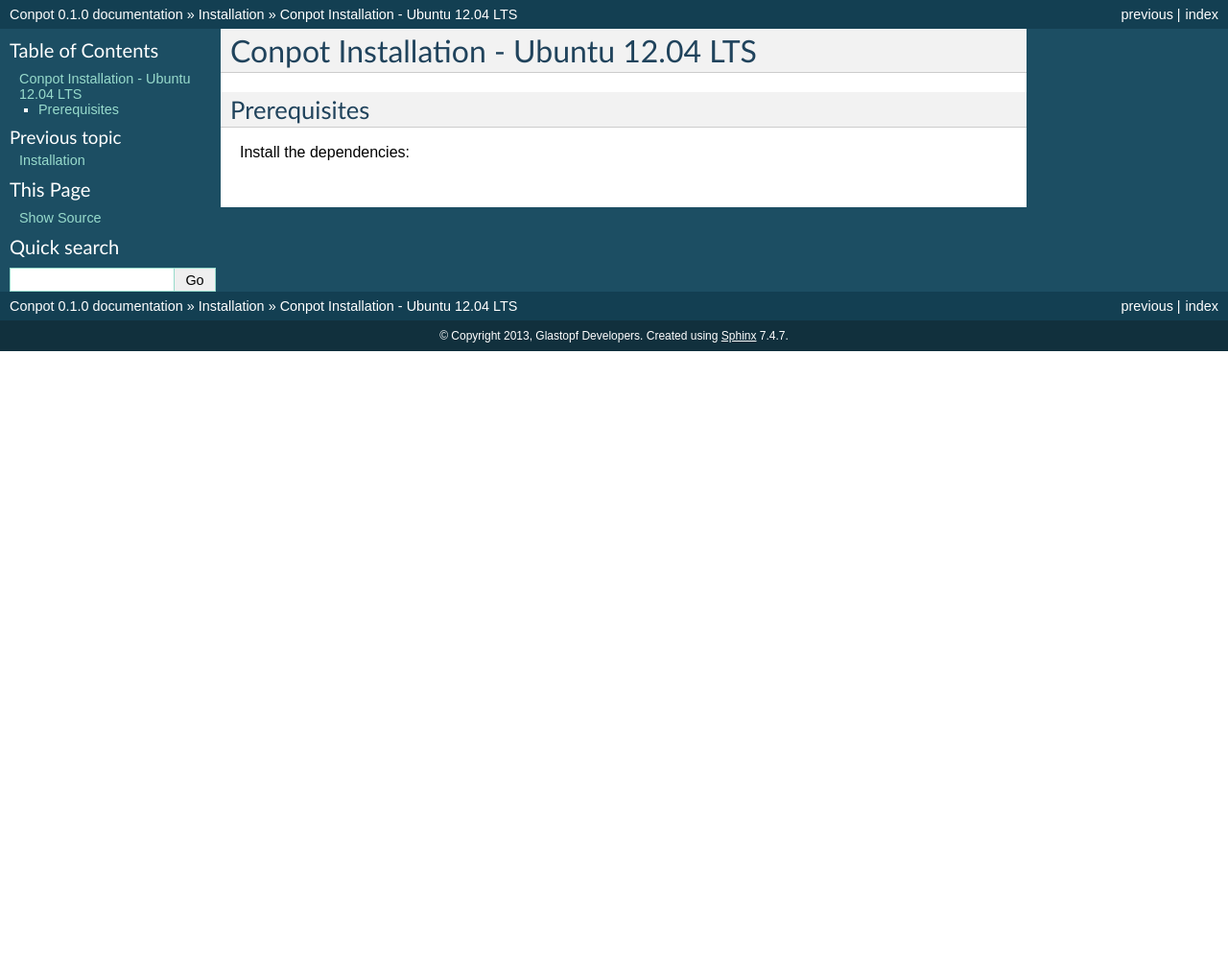
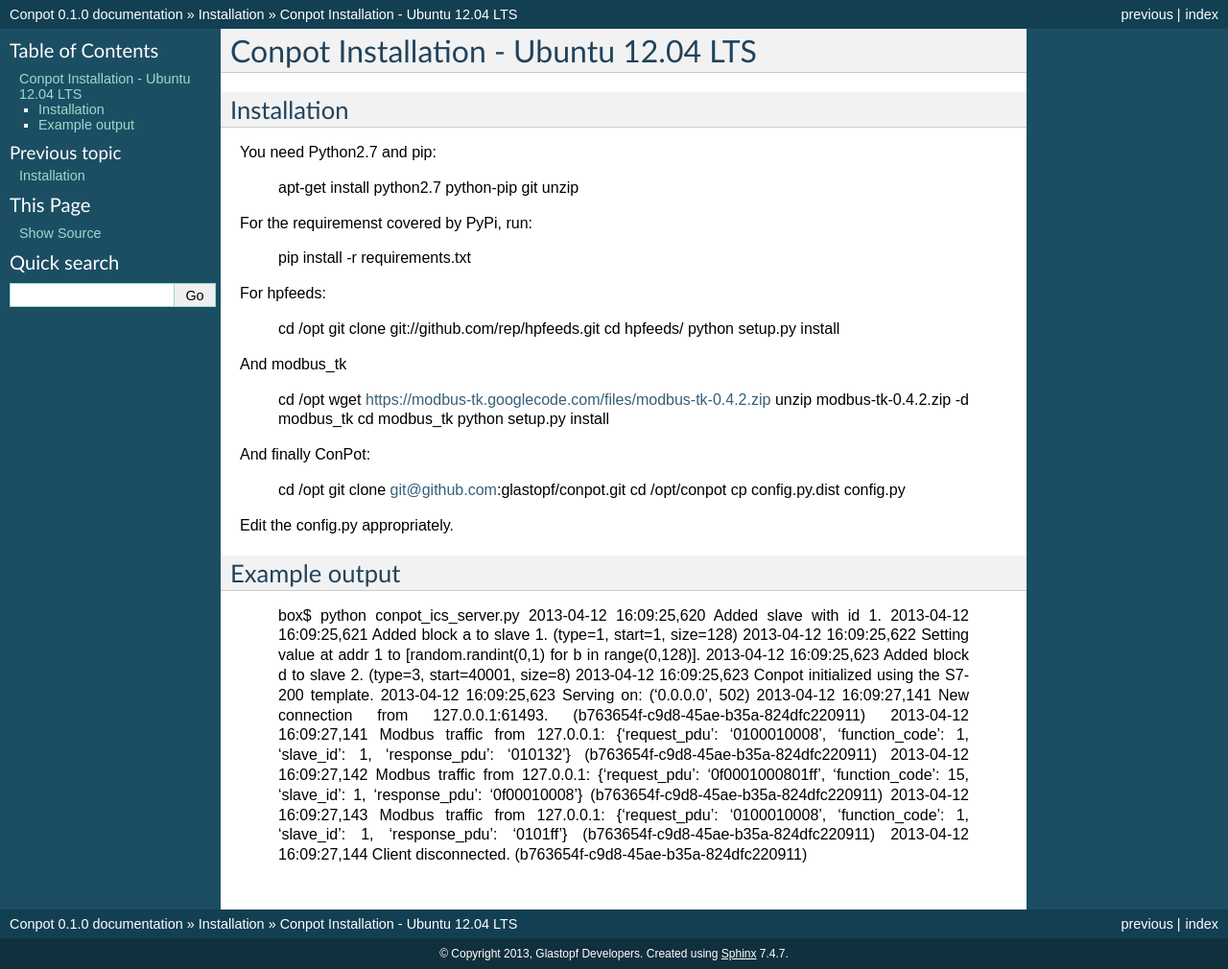
Before and after one commit to logictitans/PLC-conpot, a Sphinx documentation site: the page built from docs/source/installation/installation_ubuntu.rst, in a window 1280 px wide. Shown: the whole page at 96% size. Built offline with Sphinx 7.4.7, drawn with Linux system fonts in a browser that asks for light colours; before the commit the page ends 900 px from its top, so only the background shows below that.

Commit message:
Update installation_ubuntu.rst
Needs some better formatting

```diff
--- a/docs/source/installation/installation_ubuntu.rst
+++ b/docs/source/installation/installation_ubuntu.rst
@@ -1,9 +1,53 @@
 Conpot Installation - Ubuntu 12.04 LTS
---------------------------------------
+======================================
 
+Installation
+------------
 
+You need Python2.7 and pip:
 
-Prerequisites
-=============
+    apt-get install python2.7 python-pip git unzip
 
-Install the dependencies::
+For the requiremenst covered by PyPi, run:
+
+    pip install -r requirements.txt
+
+For hpfeeds:
+
+    cd /opt
+    git clone git://github.com/rep/hpfeeds.git
+    cd hpfeeds/
+    python setup.py install
+
+And modbus_tk
+
+    cd /opt
+    wget https://modbus-tk.googlecode.com/files/modbus-tk-0.4.2.zip
+    unzip modbus-tk-0.4.2.zip -d modbus_tk
+    cd modbus_tk
+    python setup.py install
+
+And finally ConPot:
+
+    cd /opt
+    git clone git@github.com:glastopf/conpot.git
+    cd /opt/conpot
+    cp config.py.dist config.py
+
+Edit the config.py appropriately.
+
+Example output
+--------------
+
+    box$ python conpot_ics_server.py
+    2013-04-12 16:09:25,620 Added slave with id 1.
+    2013-04-12 16:09:25,621 Added block a to slave 1. (type=1, start=1, size=128)
+    2013-04-12 16:09:25,622 Setting value at addr 1 to [random.randint(0,1) for b in range(0,128)].
+    2013-04-12 16:09:25,623 Added block d to slave 2. (type=3, start=40001, size=8)
+    2013-04-12 16:09:25,623 Conpot initialized using the S7-200 template.
+    2013-04-12 16:09:25,623 Serving on: ('0.0.0.0', 502)
+    2013-04-12 16:09:27,141 New connection from 127.0.0.1:61493. (b763654f-c9d8-45ae-b35a-824dfc220911)
+    2013-04-12 16:09:27,141 Modbus traffic from 127.0.0.1: {'request_pdu': '0100010008', 'function_code': 1, 'slave_id': 1, 'response_pdu': '010132'} (b763654f-c9d8-45ae-b35a-824dfc220911)
+    2013-04-12 16:09:27,142 Modbus traffic from 127.0.0.1: {'request_pdu': '0f0001000801ff', 'function_code': 15, 'slave_id': 1, 'response_pdu': '0f00010008'} (b763654f-c9d8-45ae-b35a-824dfc220911)
+    2013-04-12 16:09:27,143 Modbus traffic from 127.0.0.1: {'request_pdu': '0100010008', 'function_code': 1, 'slave_id': 1, 'response_pdu': '0101ff'} (b763654f-c9d8-45ae-b35a-824dfc220911)
+    2013-04-12 16:09:27,144 Client disconnected. (b763654f-c9d8-45ae-b35a-824dfc220911)
```
